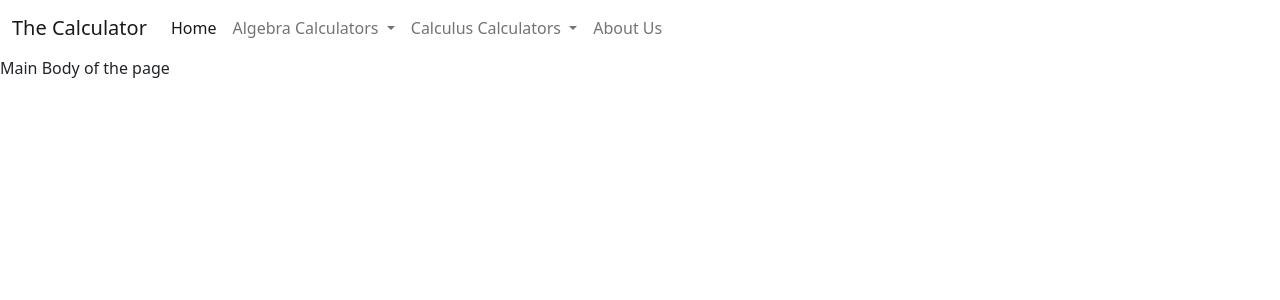
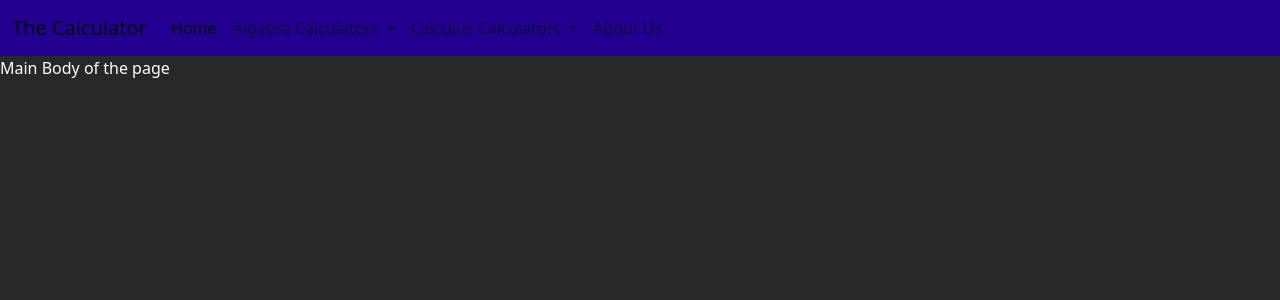
Before and after one commit to onionleon/mathproject, a Django app: page / in a window 1280 px wide. Shown: the top 300 px of the page. Run offline with Django 4.2, Linux system fonts and the light colour scheme; some libraries are stand-ins or nearby versions.

Commit message:
Got some CSS to work

```diff
--- a/resumeproject/main/templates/main/base.html
+++ b/resumeproject/main/templates/main/base.html
@@ -9,11 +9,7 @@
     <style type="text/css">
 
       /*
-      body {
-        background-color: #282828;
-        background-size: cover;
-        z-index: -1;
-      }
+
       .navbar-nav{
         height: 100px;
         width: 100%;
@@ -71,7 +67,7 @@
         text-align: left;
       }
       .navbar-nav ul li a{
-        color: #e9c8e9;
+        color: #2aa1b1;
         display: block;
         text-decoration: none;
       }
@@ -81,7 +77,18 @@
       .dropdown-item {
         color: #771a77;
       }
+      .poop1 {
+        background-color: #240090
+      }
+      body {
+        background-color: #282828;
+        background-size: cover;
 
+      }
+      .poop3 {
+        color: white;
+
+      }
 
 
 
@@ -104,7 +111,7 @@
     <body>
 
 
-        <nav class="navbar navbar-expand-lg bg-body-tertiary"3  >
+        <nav class="navbar navbar-expand-lg bg-body-tertiary poop1" >
           <div class="container-fluid">
             <a class="navbar-brand" href="/home">The Calculator</a>
             <button class="navbar-toggler" type="button" data-bs-toggle="collapse" data-bs-target="#navbarNavDropdown" aria-controls="navbarNavDropdown" aria-expanded="false" aria-label="Toggle navigation">
@@ -120,7 +127,7 @@
                     Algebra Calculators
                   </a>
                   <ul class="dropdown-menu">
-                    <li><a class="dropdown-item" href="/calculus-calculator">All Calculators</a></li>
+                    <li><a class="dropdown-item poop1" href="/calculus-calculator">All Calculators</a></li>
                     <li><a class="dropdown-item" href="/greatest-common-divisor">GCD Calculator</a></li>
                     <li><a class="dropdown-item" href="/ldet">LDET Calculator</a></li>
                     <li><a class="dropdown-item" href="/prime-factorization">Prime Factorization</a></li>
@@ -143,7 +150,7 @@
           </div>
         </nav>
 
-        <div>
+        <div class="poop3">
 
             {% block content %} Main Body of the page {% endblock %}
 
```
